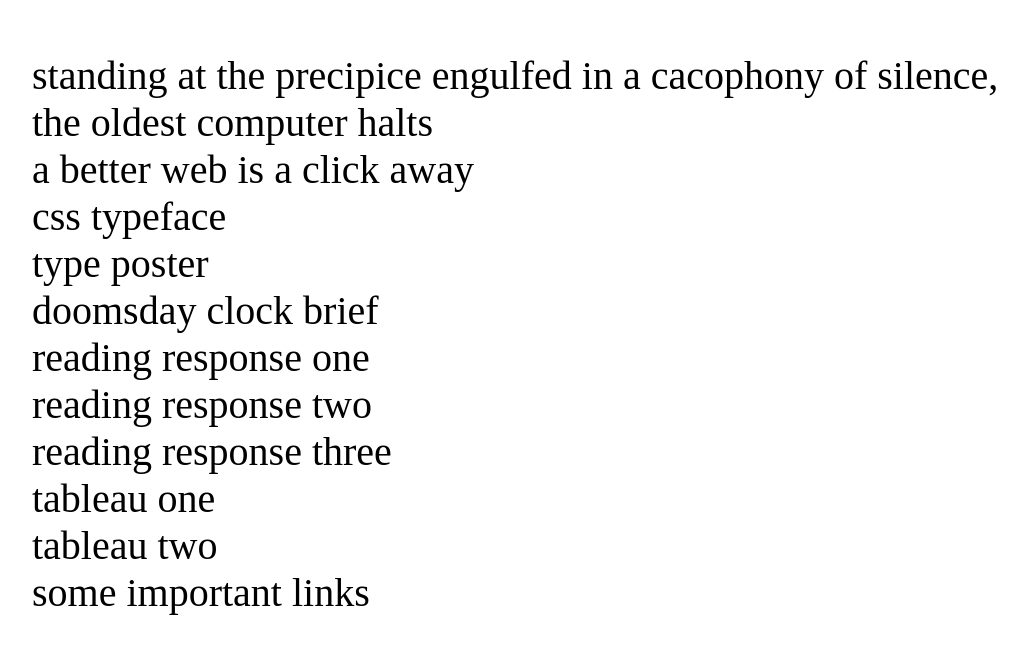
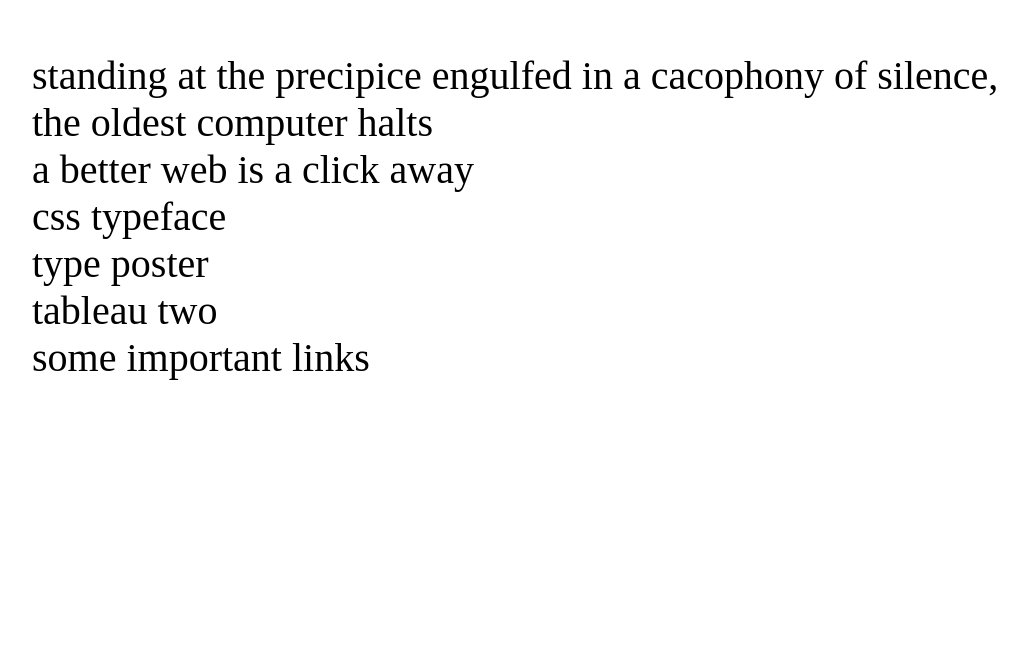
Before and after one commit to ColeWielgosz3150072/IM-WEB-2019, a plain HTML site: page index.html in a window 1280 px wide. Shown: the part 148-800 px from the top of the page, without its empty margins (224-1251 px from the left). Drawn offline with Linux system fonts and the light colour scheme; a web font is replaced by a local one.

Commit message:
Update index.html

```diff
--- a/index.html
+++ b/index.html
@@ -14,11 +14,11 @@
 			<a href="cole_click/cole_click.html">a better web is a click away</a></br>
 			<a href="cssTypeface/coleWielgoszCssType.html">css typeface</a></br>
 			<a href="typePoster/coleWielgoszTypePoster.html">type poster</a></br>
-			<a href="networkedDocument/coleBrief/clockBrief.html">doomsday clock brief</a></br>
+<!-- 			<a href="networkedDocument/coleBrief/clockBrief.html">doomsday clock brief</a></br>
 			<a href="readingResponses/response_1/response_1.html">reading response one</a></br>
 			<a href="readingResponses/response_2/response_2.html">reading response two</a></br>
 			<a href="readingResponses/response_3/response_3.html">reading response three</a></br>
-			<a href="tableaus/tableau_1.html">tableau one</a></br>
+			<a href="tableaus/tableau_1.html">tableau one</a></br> -->
 			<a href="tableaus/tableau_2.html">tableau two</a></br>
 			<a href="links/links.html">some important links</a>
 
```
